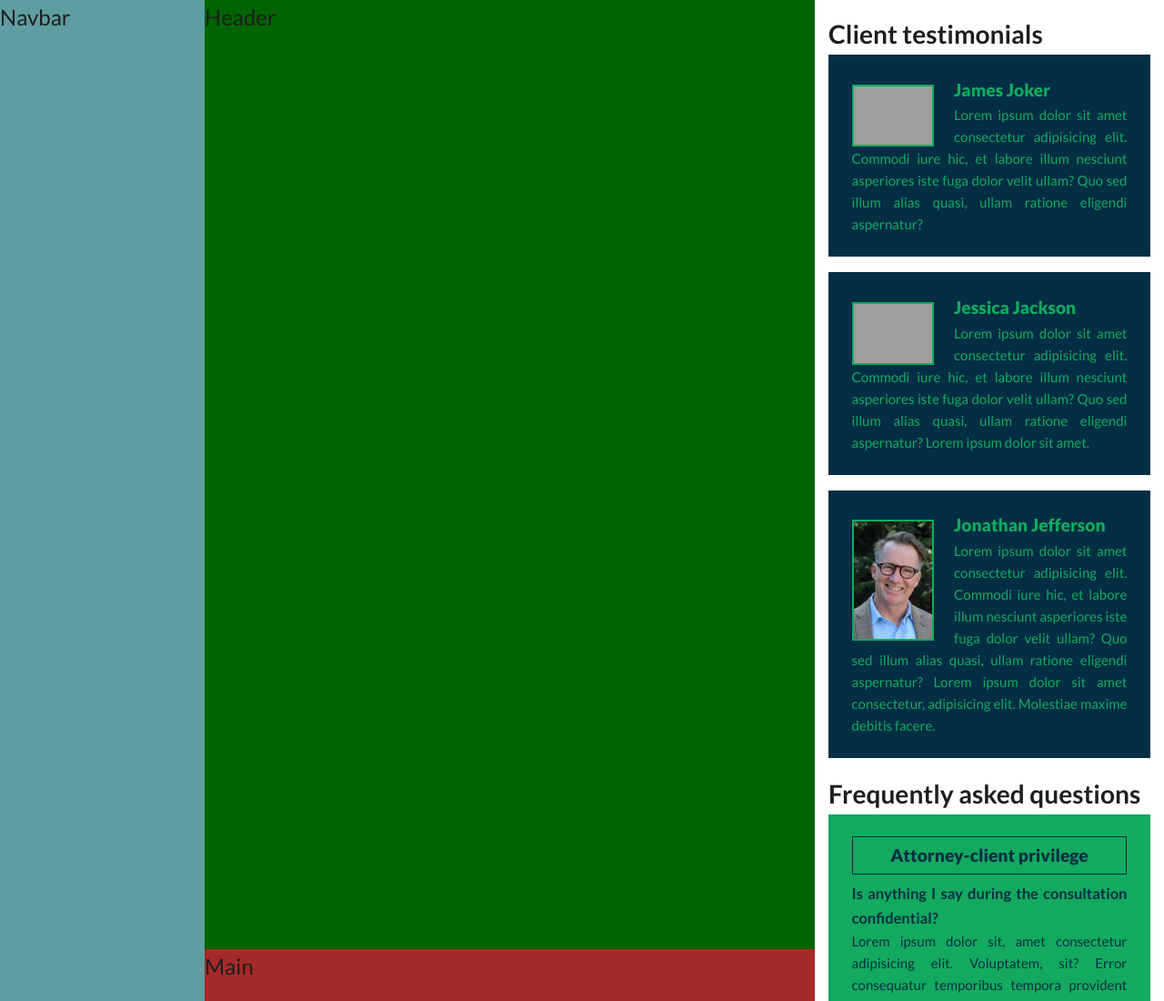
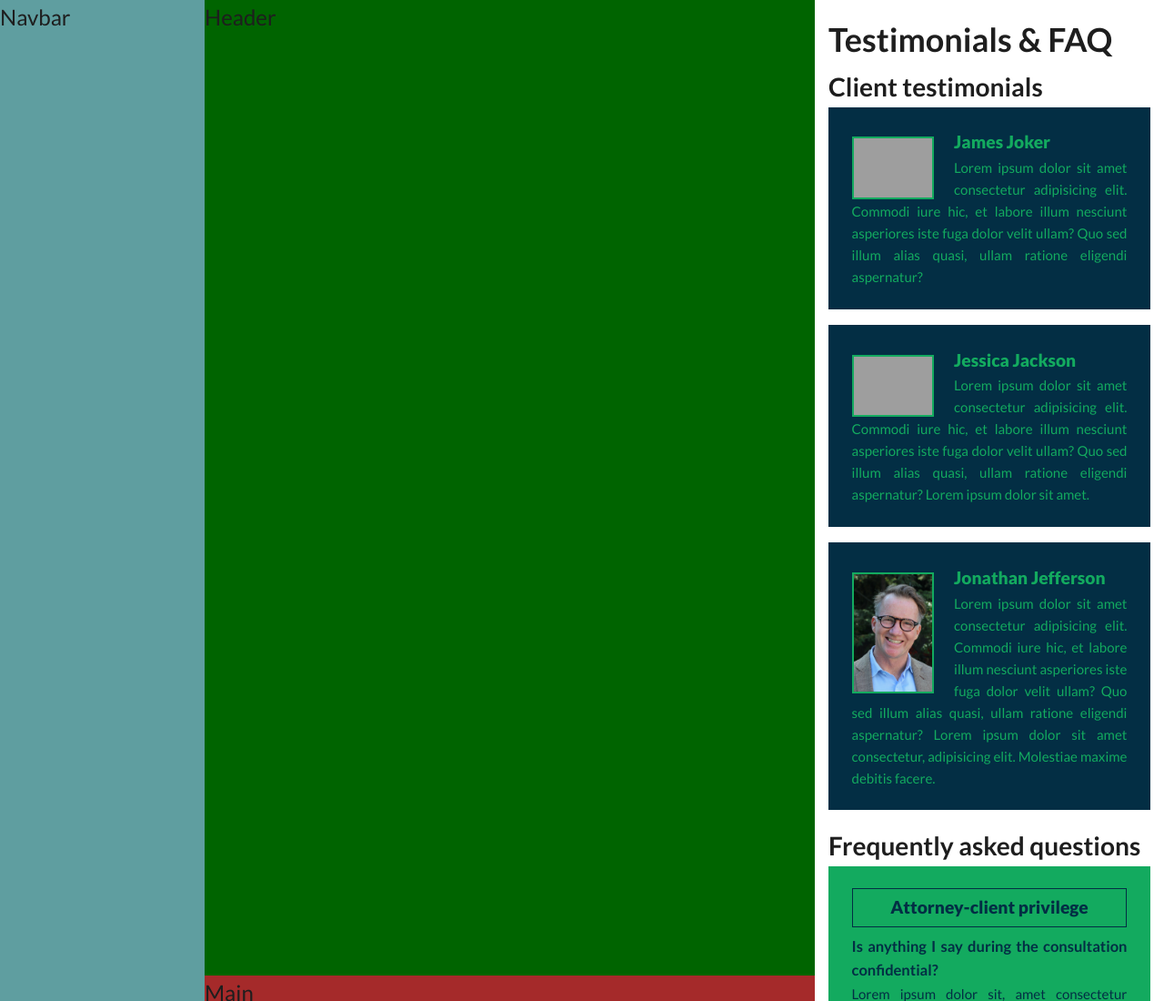
Before and after one commit to SVDwebtech/attorneyLotus032, a website: page index.html in a window 1280 px wide. Shown: the top 1100 px of the page at 91% size. Drawn offline with Linux system fonts and the light colour scheme; grey boxes are pictures that could not be loaded.

Commit message:
add h2 heading to sidebar section

```diff
--- a/index.html
+++ b/index.html
@@ -17,6 +17,8 @@
         <main class="main">Main</main>
 
         <aside class="sidebar">
+
+            <h2 class="sidebar__heading-2">Testimonials & FAQ</h2>
 
             <section class="sidebar__testimonials-section">
 
```
